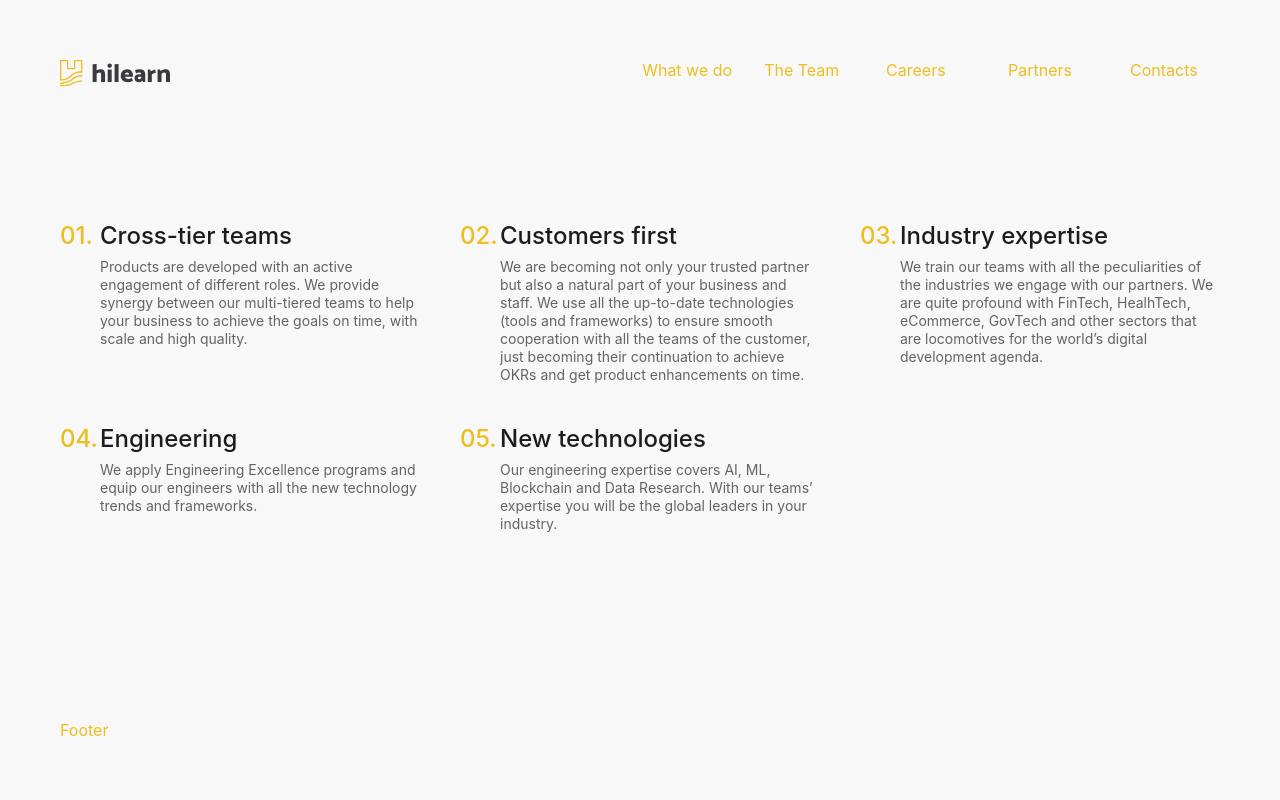
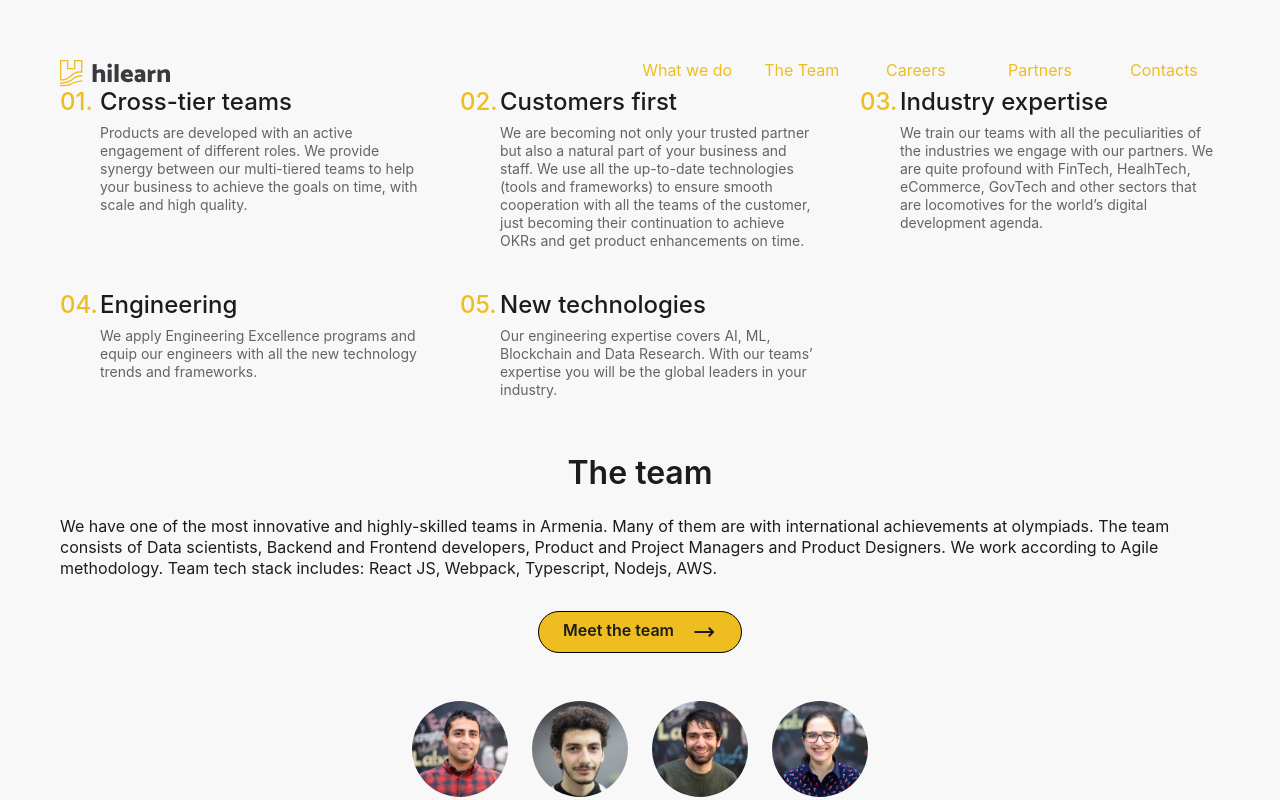
Before and after one commit to hilearn/website, a Next.js app: page / in a window 1280 px wide. Shown: the top 800 px of the page. Built offline with nearby package versions, Linux system fonts and the light colour scheme.

Commit message:
add Team block (#24)

```diff
--- a/src/components/Home/Home.tsx
+++ b/src/components/Home/Home.tsx
@@ -1,9 +1,11 @@
 import styled from 'styled-components';
 
 import Advantages from './Advantages';
+import Team from './Team';
 
 const Container = styled.div`
   display: flex;
+  flex-direction: column;
   justify-content: center;
   align-items: center;
   height: 100%;
@@ -13,6 +15,7 @@ const Home = () => {
   return (
     <Container>
       <Advantages />
+      <Team />
     </Container>
   );
 };
--- /dev/null
+++ b/src/components/Home/Team.tsx
@@ -0,0 +1,60 @@
+import styled from "styled-components";
+import members, { Member } from "../../utils/constants/members";
+import BlockTitle from "../common/BlockTitle";
+import Button from "../common/Button";
+import RoundedImage from "../common/RoundedImage";
+import Typography from "../common/Typography";
+
+const getMembersArray = (members: Member[]) => {
+  const section1 = members.slice(0, 4);
+  const section2 = members.slice(4, 9);
+  const section3 = members.slice(10, 14);
+  return [section1, section2, section3];
+}
+
+const ImagesContainer = styled.div`
+  display: grid;
+  justify-content: center;
+  grid-gap: 32px;
+  margin-top: 48px;
+`;
+
+const Section = styled.div`
+  display: flex;
+  justify-content: center;
+  grid-gap: 24px;
+`;
+
+const StyledTypography = styled(Typography)`
+  font-size: 16px;
+  font-weight: 400;
+  line-height: 21px;
+  margin-bottom: 32px;
+`;
+
+const Team = () => {
+  return (
+    <>
+      <BlockTitle text="The team" />
+      <StyledTypography>
+        We have one of the most innovative and highly-skilled teams in Armenia. Many of them are with international achievements at olympiads.
+        The team consists of Data scientists, Backend and Frontend developers, Product and Project Managers and Product Designers.
+        We work according to Agile methodology. Team tech stack includes: React JS, Webpack, Typescript, Nodejs, AWS.
+      </StyledTypography>
+      <Button>
+        Meet the team
+      </Button>
+      <ImagesContainer>
+        {getMembersArray(members).map((section, i) => (
+          <Section key={i}>
+            {section.map((m) => (
+              <RoundedImage key={m.name} src={m.img} />
+            ))}
+          </Section>
+        ))}
+      </ImagesContainer>
+    </>
+  );
+};
+
+export default Team;
--- a/src/components/common/BlockTitle.tsx
+++ b/src/components/common/BlockTitle.tsx
@@ -9,11 +9,12 @@ const StyledTitle = styled(Typography)`
   font-size: 32px;
   font-weight: 600;
   line-height: 39px;
+  margin-bottom: 24px;
 `;
 
 const BlockTitle = ({ text }: ComponentProps) => {
   return (
-    <StyledTitle as="h5">
+    <StyledTitle>
       {text}
     </StyledTitle>
   );
--- /dev/null
+++ b/src/components/common/Button.tsx
@@ -0,0 +1,38 @@
+import Image from "next/image";
+import { ReactNode } from "react";
+import styled from "styled-components";
+
+import arrow from '../../../public/images/long_right.svg'
+import Typography from "./Typography";
+
+interface ComponentProps {
+  children: ReactNode;
+}
+
+const StyledButton = styled.button`
+  background-color: ${({ theme }) => theme.colors.primary};
+  border-radius: 24px;
+  padding: 8px 24px;
+  border: 1px solid #000000;
+  display: flex;
+`;
+
+const StyledTypography = styled(Typography)`
+  font-size: 16px;
+  font-weight: 600;
+  line-height: 21px;
+  margin-right: 18px;
+`;
+
+const Button = ({ children }: ComponentProps) => {
+  return (
+    <StyledButton>
+      <StyledTypography>
+        {children}
+      </StyledTypography>
+      <Image src={arrow} alt="" />
+    </StyledButton>
+  );
+};
+
+export default Button;
--- a/src/components/common/RoundedImage.tsx
+++ b/src/components/common/RoundedImage.tsx
@@ -3,18 +3,20 @@ import styled from "styled-components";
 
 interface ComponentProps {
   src: StaticImageData;
+  style?: React.CSSProperties;
 }
 
 const StyledImage = styled(Image)`
   border-radius: 50%;
 `;
 
-const RoundedImage = ({ src }: ComponentProps) => {
+const RoundedImage = ({ src, style }: ComponentProps) => {
   return (
     <StyledImage
       src={src}
       height={96}
       width={96}
+      style={style}
     />
   );
 };
--- /dev/null
+++ b/src/utils/constants/members.ts
@@ -0,0 +1,142 @@
+import { StaticImageData } from 'next/image';
+
+import Aram from '../../../public/images/team/Aram.jpg';
+import Arsen from '../../../public/images/team/Arsen.jpg';
+import Artavazd from '../../../public/images/team/Artavazd.jpg';
+import Ashot from '../../../public/images/team/Ashot.jpg';
+import Edmon from '../../../public/images/team/Edmon.jpg';
+import KarenB from '../../../public/images/team/KarenB.jpg';
+import KarenM from '../../../public/images/team/KarenM.jpg';
+import Karine from '../../../public/images/team/Karine.jpg';
+import NairaB from '../../../public/images/team/NairaB.jpg';
+import NairaM from '../../../public/images/team/NairaM.jpg';
+import Seda from '../../../public/images/team/Seda.jpg';
+import Sevak from '../../../public/images/team/Sevak.jpg';
+import Vardges from '../../../public/images/team/Vardges.jpg';
+import Yeva from '../../../public/images/team/Yeva.jpg';
+import zidder from '../../../public/images/team/zidder.jpg';
+
+export interface Member {
+  'name': string,
+  'role': string,
+  'bio': string,
+  'img': StaticImageData,
+  'email': string,
+  'linkedin'?: string,
+}
+
+const members: Member[] = [
+  {
+    'name': 'Arsen Mamikonyan',
+    'role': 'CEO/Head of Engineering',
+    'bio': 'Arsen finished his studies at MIT, he leads the overall team, and wants to start a yacht sailing club in Sevan.',
+    'img': Arsen,
+    'email': 'arsen@hilearn.io',
+    'linkedin': 'https://www.linkedin.com/in/mamikonyana/',
+  },
+  {
+    'name': 'Arsen Hambardzumyan',
+    'role': 'Senior Research Engineer',
+    'bio': 'Arsen graduated from Applied Mathematics department at YSU, he leads our efforts in Financial Analysis, and loves participating in Olympiads.',
+    'email': 'zidder@hilearn.io',
+    'img': zidder,
+  },
+  {
+    'name': 'Vardges Mambreyan',
+    'role': 'Senior Research Engineer',
+    'linkedin': 'https://www.linkedin.com/in/vardges-mambreyan-418236159/',
+    'bio': 'Vardges has a Masters Degree in Physics from YSU and a white cat, he leads our efforts in Long Term Market Simulation. On his spare time, he co-leads Armenian Astronomy Olympiad team.',
+    'email': 'vardges@hilearn.io',
+    'img': Vardges,
+  },
+  {
+    'name': 'Yeva Hunanyan',
+    'role': 'Research Engineer',
+    'bio': 'Yeva studies Physics at YSU. She participated in IPHO and IOAA and has won multiple medals.',
+    'email': 'yeva@hilearn.io',
+    'img': Yeva,
+  },
+  {
+    'name': 'Sevak Abrahamyan',
+    'role': 'Research & Quant Engineer',
+    'bio': 'Sevak graduated from the Applied Mathematics department at YSU. He is eager to get apply his theoretical and practical skills to real life problems.',
+    'email': 'sevak@hilearn.io',
+    'linkedin': 'https://www.linkedin.com/in/sevak-abrahamyan-a13046171/',
+    'img': Sevak,
+  },
+  {
+    'name': 'Karen Muradyan',
+    'role': 'Front-End Engineer',
+    'bio': 'Karen has had a long experience in the banking industry, but now he has shifted gears and is helping us build Aqqru.',
+    'email': 'karen.m@hilearn.io',
+    'img': KarenM,
+  },
+  {
+      'name': 'Naira Babayan',
+      'role': 'Senior Quant Engineer',
+      'bio': 'Naira has extensive experience in building production software, and has been shifting her expertise into more theoretical projects.',
+      'email': 'naira.b@hilearn.io',
+      'linkedin': 'https://www.linkedin.com/in/naira-babayan-3074752b/',
+      'img': NairaB,
+  },
+  {
+    'name': 'Naira Mnatsakanyan',
+    'role': 'Quant Engineer',
+    'bio': 'Naira studies at YSU Applied Mathematics department. She is eager to start solving real time problems.',
+    'email': 'naira.m@hilearn.io',
+    'img': NairaM,
+  },
+  {
+    'name': 'Karine Avetisyan',
+    'role': 'Senior Quant Engineer',
+    'bio': 'Karine has good experience in building production software, and has been shifting her expertise into more theoretical projects.',
+    'email': 'karine.a@hilearn.io',
+    'linkedin': 'https://www.linkedin.com/in/karine-avetisyan-21bbb5142/',
+    'img': Karine,
+  },
+  {
+    'name': 'Seda Sedrakyan',
+    'role': 'Research Engineer',
+    'bio': 'Seda has graduated from American University of Armenia, and has honed her research skills doing research afterwords, now she is ready to build products with us.',
+    'email': 'seda.s@hilearn.io',
+    'img': Seda,
+  },
+  {
+    'name': 'Karen Baghdasaryan',
+    'role': 'Strategic Product Owner',
+    'bio': 'Karen',
+    'email': 'karen.b@hilearn.io',
+    'img': KarenB,
+  },
+  {
+    'name': 'Aram Mkhoyan',
+    'role': 'Technical Product Manager',
+    'bio': 'Aram',
+    'email': 'aram.m@hilearn.io',
+    'linkedin': 'http://linkedin.com/in/mkhoyan',
+    'img': Aram,
+  },
+  {
+    'name': 'Artavazd Vardanyan',
+    'role': 'Quant Engineer',
+    'bio': 'Artavazd',
+    'email': 'artavazd.v@hilearn.io',
+    'img': Artavazd,
+  },
+  {
+    'name': 'Edmon Ghambaryan',
+    'role': 'UI/UX Designer',
+    'bio': 'Edmon',
+    'email': 'edmon.g@hilearn.io',
+    'img': Edmon,
+  },
+  {
+    'name': 'Ashot Arzumanyan',
+    'role': 'Front-End Engineer',
+    'bio': 'Ashot',
+    'email': 'ashot.a@hilearn.io',
+    'img': Ashot,
+  },
+];
+
+export default members;
```
Also changed, not shown: public/images/long_right.svg (added).
